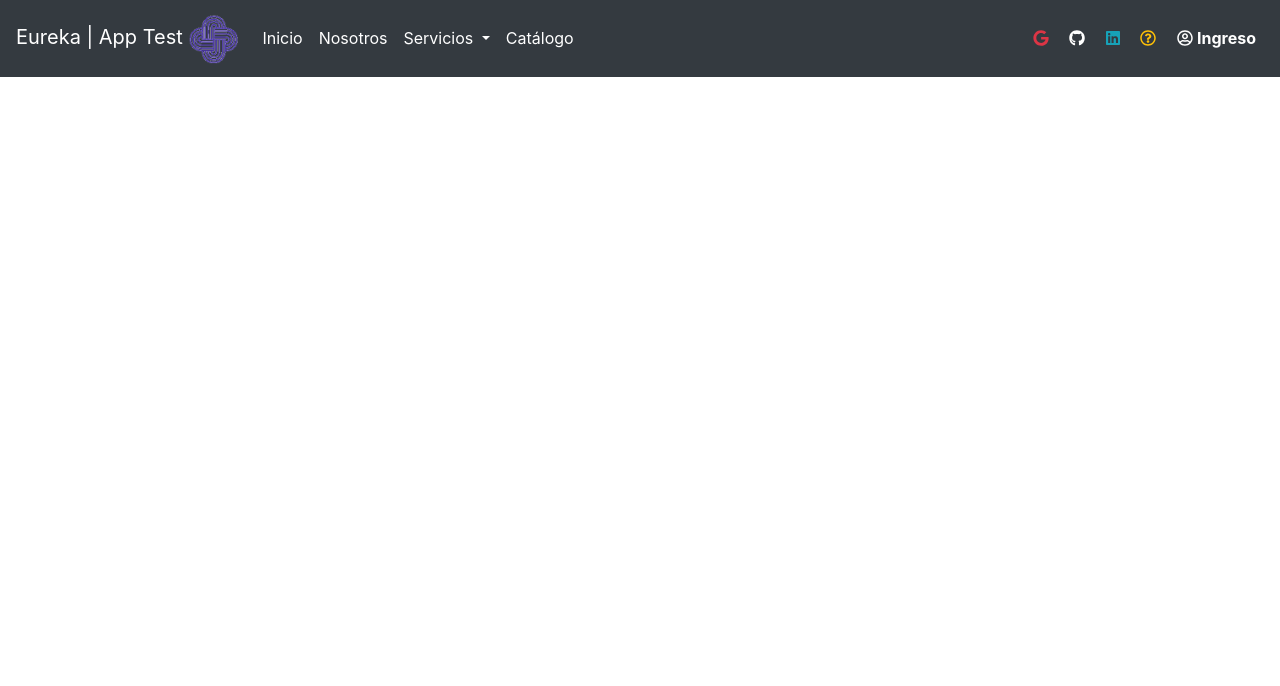
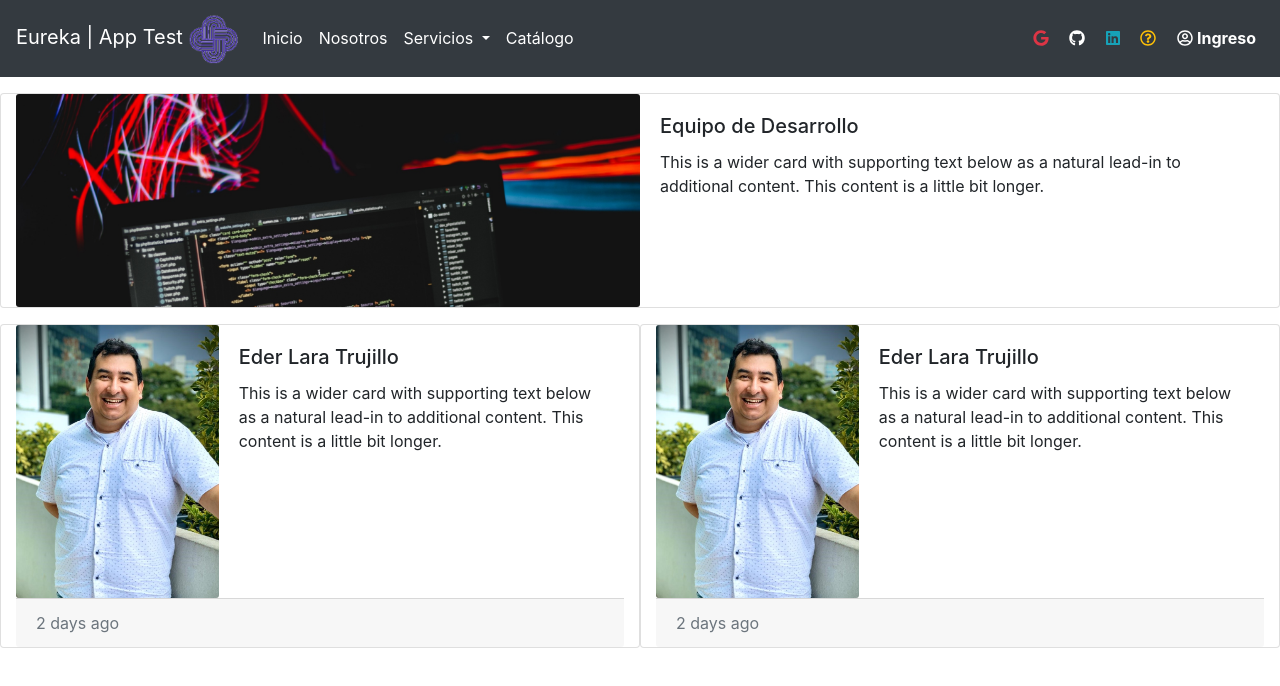
Before and after one commit to EderLara/eureka, an Angular app in the folder view/: page /equipo in a window 1280 px wide. Before the commit this address led to /. Shown: the top 686 px of the page. Built offline with nearby package versions, Linux system fonts and the light colour scheme.

Commit message:
Act. Vista Equipo

```diff
--- a/view/src/app/app-routing.module.ts
+++ b/view/src/app/app-routing.module.ts
@@ -8,7 +8,7 @@ import { LoginComponent } from './componentes/login/login.component';
 const routes: Routes = [
     {path: '', component: InicioComponent},
     {path: 'inicio', component: InicioComponent},
-    {path: 'link', component: LinkComponent},
+    {path: 'equipo', component: LinkComponent},
     {path: 'ingreso', component: LoginComponent}
 ];
 
--- a/view/src/app/app.component.html
+++ b/view/src/app/app.component.html
@@ -12,7 +12,7 @@
         <a class="nav-link" href="#">Inicio <span class="sr-only">(current)</span></a>
       </li>
       <li class="nav-item active">
-        <a class="nav-link" [routerLink]="['link']">Nosotros</a>
+        <a class="nav-link" [routerLink]="['equipo']">Nosotros</a>
       </li>
       <li class="nav-item active dropdown">
         <a class="nav-link dropdown-toggle" href="#" id="navbarDropdown" role="button" data-toggle="dropdown" aria-haspopup="true" aria-expanded="false">
--- a/view/src/app/componentes/link/link.component.html
+++ b/view/src/app/componentes/link/link.component.html
@@ -1,16 +1,30 @@
 <section class="container-fluid">
     <div class="row">
 
-        <div class="card col-sm-4 mb-3">
+        <div class="card col-sm-12 mt-3">
+            <div class="row no-gutters">
+                <div class="col-md-6">
+                    <img src="{{ teamcode }}" class="card-img" alt="...">
+                </div>
+                <div class="col-md-6">
+                    <div class="card-body">
+                        <h5 class="card-title">Equipo de Desarrollo</h5>
+                        <p class="card-text">This is a wider card with supporting text below as a natural lead-in to additional content. This content is a little bit longer.</p>
+
+                    </div>
+                </div>
+            </div>
+        </div>
+
+        <div class="card col-sm-6 mt-3">
             <div class="row no-gutters">
                 <div class="col-md-4">
                     <img src="{{ imgdev }}" class="card-img" alt="...">
                 </div>
                 <div class="col-md-8">
                     <div class="card-body">
-                        <h5 class="card-title">Card title</h5>
+                        <h5 class="card-title">Eder Lara Trujillo</h5>
                         <p class="card-text">This is a wider card with supporting text below as a natural lead-in to additional content. This content is a little bit longer.</p>
-
                     </div>
                 </div>
             </div>
@@ -18,5 +32,23 @@
                     2 days ago
             </div>
         </div>
+
+        <div class="card col-sm-6 mt-3">
+            <div class="row no-gutters">
+                <div class="col-md-4">
+                    <img src="{{ imgdev }}" class="card-img" alt="...">
+                </div>
+                <div class="col-md-8">
+                    <div class="card-body">
+                        <h5 class="card-title">Eder Lara Trujillo</h5>
+                        <p class="card-text">This is a wider card with supporting text below as a natural lead-in to additional content. This content is a little bit longer.</p>
+                    </div>
+                </div>
+            </div>
+            <div class="card-footer text-muted">
+                    2 days ago
+            </div>
+        </div>
+
     </div>
 </section>
--- a/view/src/app/componentes/link/link.component.ts
+++ b/view/src/app/componentes/link/link.component.ts
@@ -9,9 +9,11 @@ export class LinkComponent implements OnInit {
 
   public developer: string;
   public imgdev: string;
+  public teamcode: string;
   constructor() {
     this.developer = 'Eder Lara Trujillo';
     this.imgdev = 'assets/media/img/Eder.jpeg';
+    this.teamcode = 'assets/media/img/coder.jpg';
    }
 
   ngOnInit() {
```
Also changed, not shown: view/src/assets/media/img/android.png (added).
